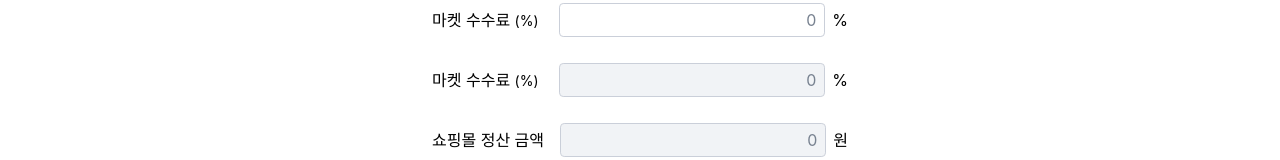
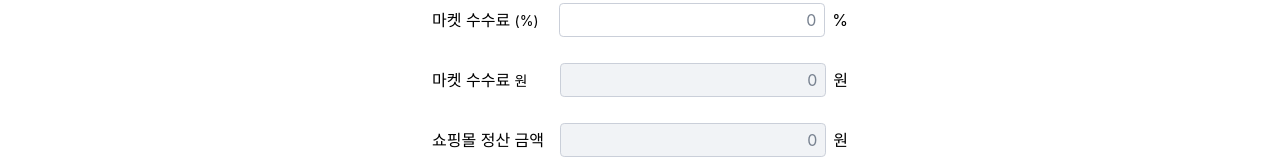
Before and after one commit to Ah-ae/seller-calculator, a Next.js app: page /margin in a window 1280 px wide. Shown: the part 432-592 px from the top of the page. Built offline with nearby package versions, Linux system fonts and the light colour scheme.

Commit message:
fix: 마켓 수수료 unit 수정

```diff
--- a/pages/margin.jsx
+++ b/pages/margin.jsx
@@ -124,8 +124,8 @@ export default function Margin() {
   const outputList = [
     {
       label: "마켓 수수료",
-      desc: "(%)",
-      unit: "%",
+      desc: "원",
+      unit: "원",
       value: commissionPrice,
       formula: formula.commissionPrice,
       hidden: isHidden,
```
